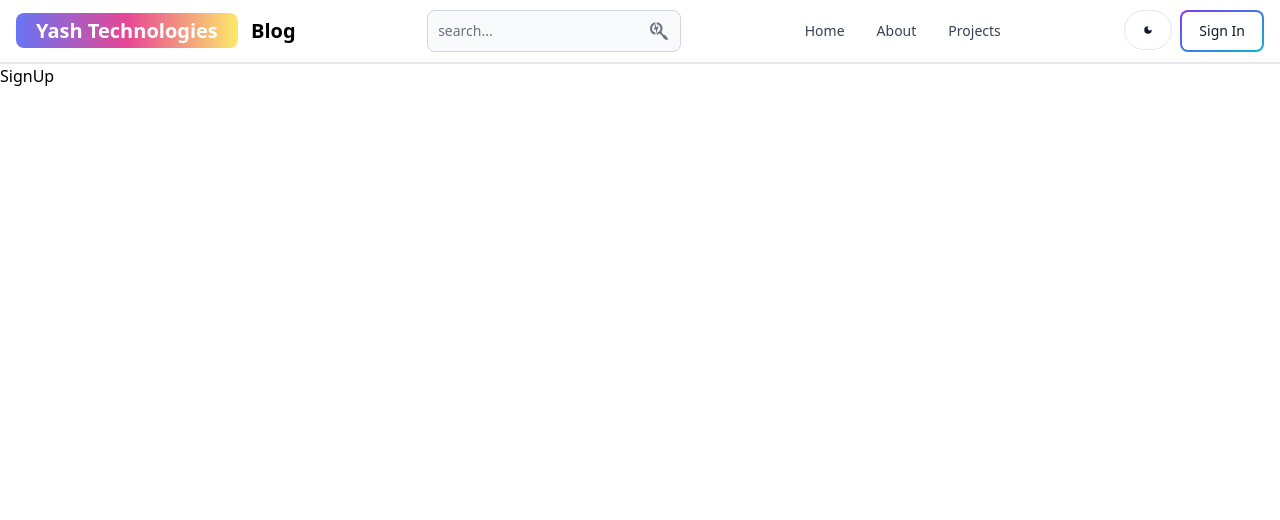
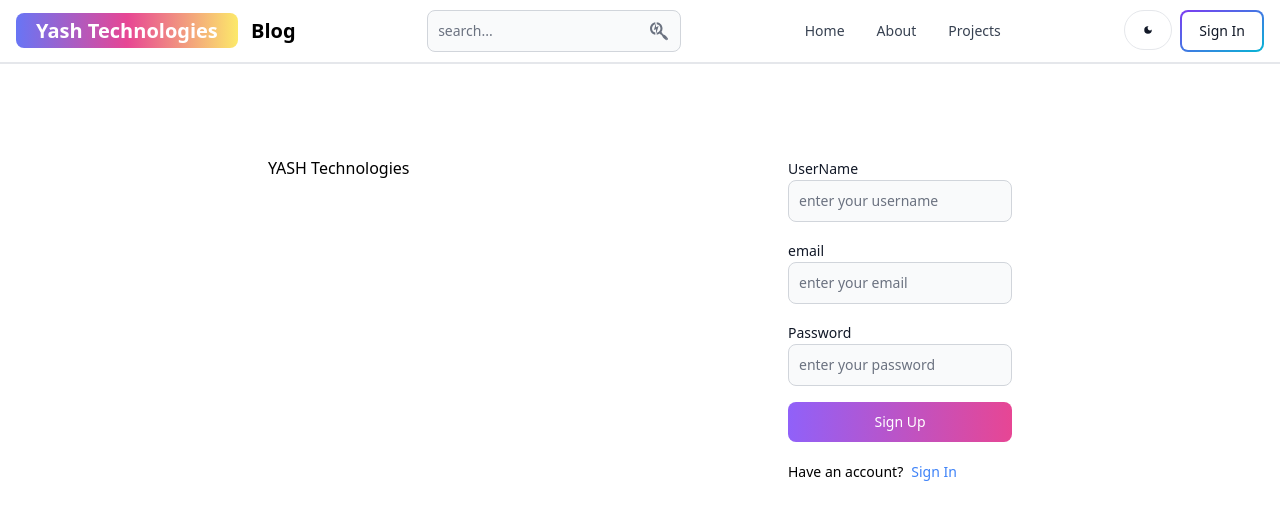
Before and after one commit to yashijain26/MERN-blog, a React (Vite) app in the folder react/: page /SignUp in a window 1280 px wide. Shown: the top 520 px of the page. Built offline with nearby package versions, Linux system fonts and the light colour scheme.

Commit message:
SIgn Up UI

```diff
--- a/react/src/pages/SignUp.jsx
+++ b/react/src/pages/SignUp.jsx
@@ -1,7 +1,46 @@
-import React from 'react'
+import React from "react";
+import { Button, Label, TextInput } from "flowbite-react";
+import { Link } from "react-router-dom";
+
 
 export const SignUp = () => {
   return (
-    <div>SignUp</div>
-  )
-}
+    <div className="min-h-screen mt-20">
+      <div className="flex p-3 max-w-3xl mx-auto">
+      <div className="flex-1">
+   <span>YASH Technologies</span>
+      </div>
+      <div className="fex-1">
+        <form className="flex flex-col gap-4">
+          <div>
+            <Label value="UserName" />
+            <TextInput
+              type="text"
+              placeholder="enter your username"
+              id="username"
+            />
+          </div>
+          <div>
+            <Label value="email" />
+            <TextInput type="text" placeholder="enter your email" id="email" />
+          </div>
+          <div>
+            <Label value="Password" />
+            <TextInput
+              type="text"
+              placeholder="enter your password"
+              id="password"
+            />
+          </div>
+          <Button gradientDuoTone='purpleToPink' type='submit'> Sign Up</Button>
+        </form>
+        <div className="flex gap-2 mt-5 text-sm">
+          <span>Have an account?</span>
+          <Link className="text-blue-500" to='/SignIn'>Sign In</Link>
+        </div>
+      </div>
+
+      </div>
+    </div>
+  );
+};
```
Also changed, not shown: react/src/assets/Images/yashtechnologies.jpg (added).
